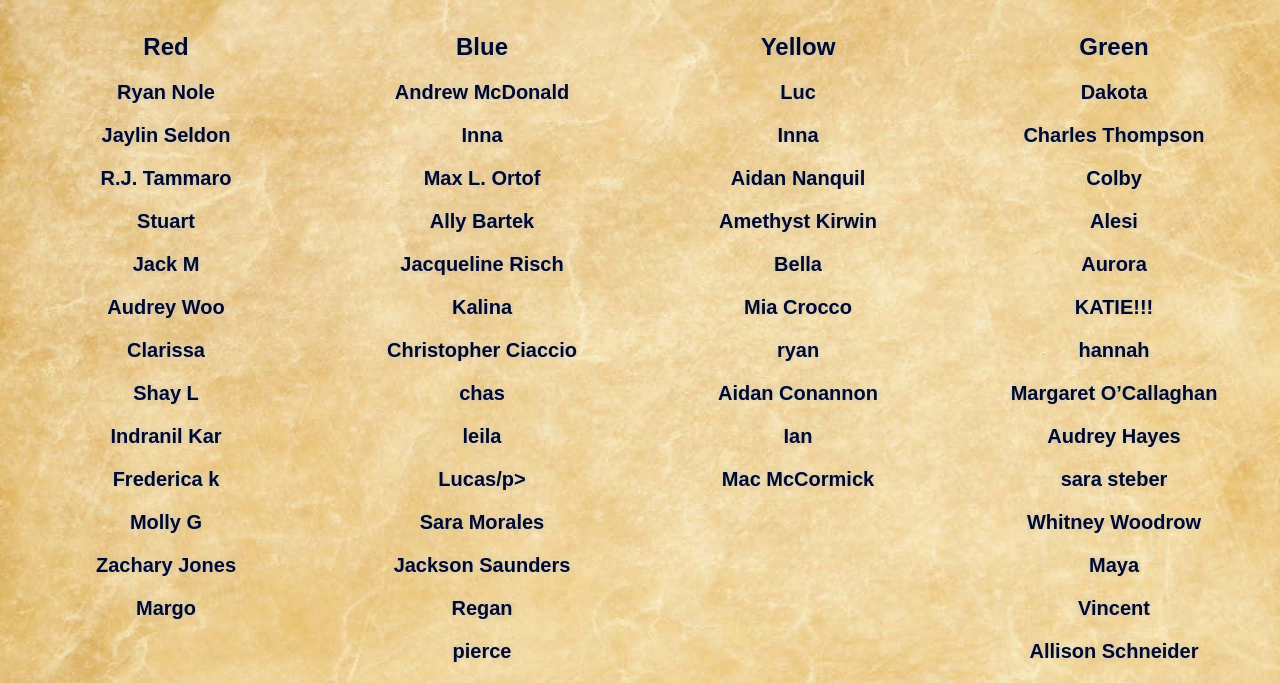
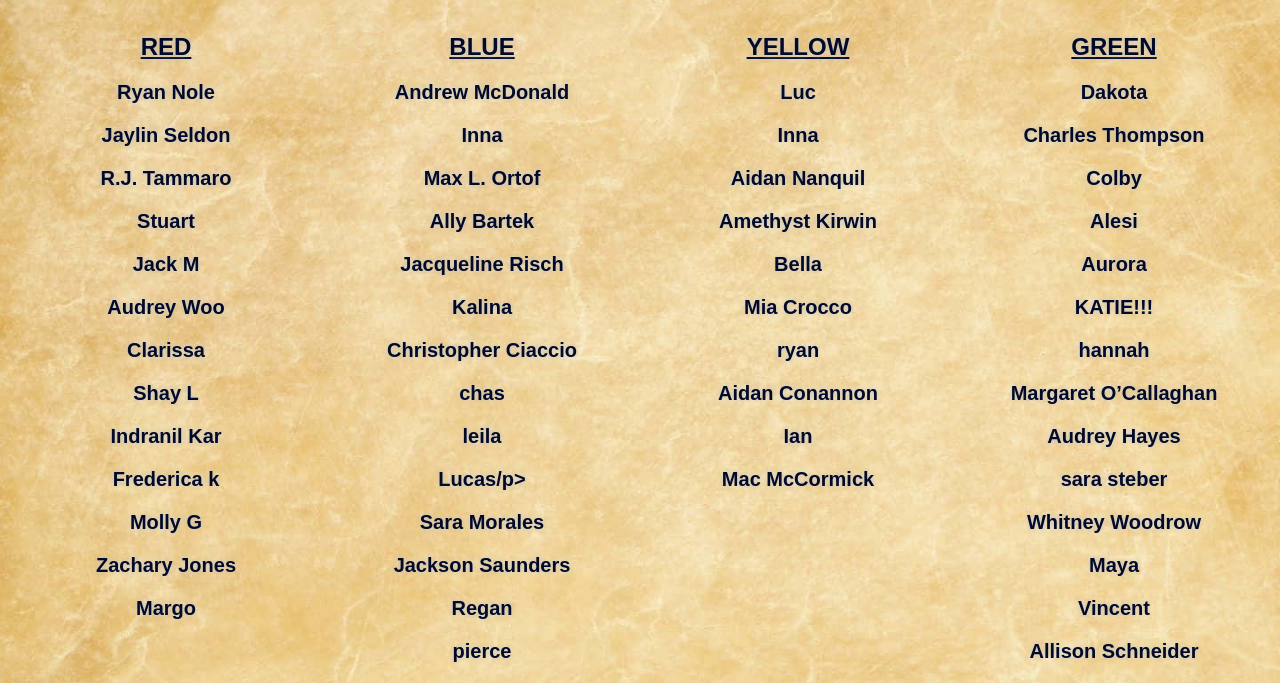
Before and after one commit to jettneubacher/philsocclans, a plain HTML site: page results.html in a window 1280 px wide. Shown: the part 136-819 px from the top of the page. Drawn offline with Linux system fonts and the light colour scheme.

Commit message:
Update results.html

```diff
--- a/results.html
+++ b/results.html
@@ -29,7 +29,7 @@ h1 {text-align: center;}
         <p> <a href='index.html'> Back to clan home page </a></p>
         <div class="row">
             <div class="column">
-                <h2> Red </h2>
+                <h2><u>RED</u></h2>
                 <p>Ryan Nole</p>
                 <p>Jaylin Seldon</p>
                 <p>R.J.  Tammaro</p>
@@ -47,7 +47,7 @@ h1 {text-align: center;}
                 <p></p>
             </div>
             <div class="column">
-                <h2> Blue </h2>
+                <h2><u>BLUE</u></h2>
                 <p>Andrew McDonald</p>
                 <p>Inna</p>
                 <p>Max L. Ortof</p>
@@ -65,7 +65,7 @@ h1 {text-align: center;}
                 <p></p>
             </div>
             <div class="column">
-                <h2> Yellow </h2>
+                <h2><u>YELLOW</u></h2>
                 <p>Luc</p>
                 <p>Inna</p>
                 <p>Aidan Nanquil</p>
@@ -83,7 +83,7 @@ h1 {text-align: center;}
                 <p></p>
             </div>
             <div class="column">
-                <h2> Green </h2>
+                <h2><u>GREEN</u></h2>
                 <p>Dakota</p>
                 <p>Charles Thompson</p>
                 <p>Colby</p>
```
